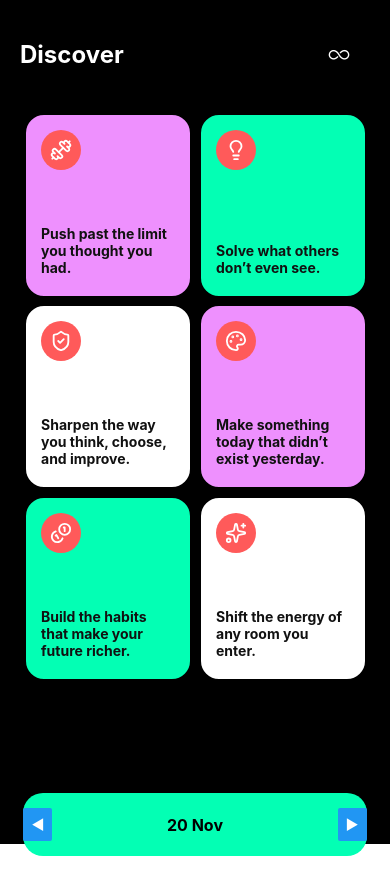
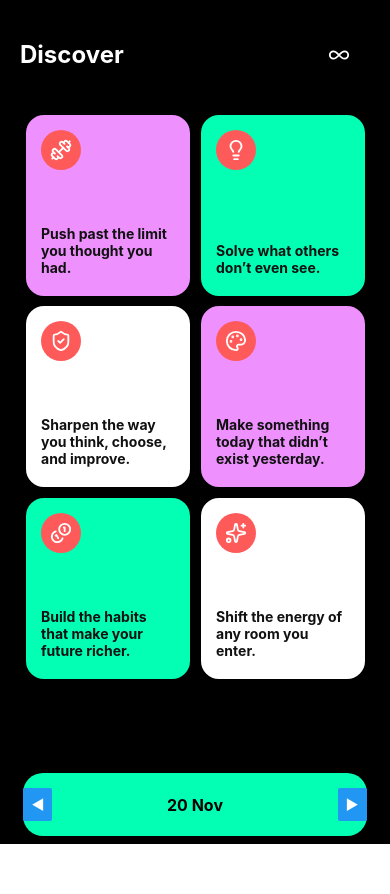
Before and after one commit to omkarjninja/sixThings, a React Native app: screen / in a window 390 px wide. Shown: the top 894 px of the page. Built offline with nearby package versions, Linux system fonts and the light colour scheme; no server answers.

Commit message:
idk again

```diff
--- a/components/Icon.tsx
+++ b/components/Icon.tsx
@@ -8,6 +8,7 @@ const ION_TO_LUCIDE: Record<string, string> = {
   "color-palette": "Palette",
   "cash-outline": "Coins",
   sparkles: "Sparkles",
+  "infinite-outline": "Infinity",
 };
 
 type IconProps = {
--- a/components/boxLayout.tsx
+++ b/components/boxLayout.tsx
@@ -212,6 +212,6 @@ const styles = StyleSheet.create({
   header: { flexDirection: "row", justifyContent: "space-between", alignItems: "center", paddingHorizontal: 20, marginBottom: 8 },
   dateText: { color: "#000", fontWeight: "700", fontSize: 16 },
   grid: { flexDirection: "row", flexWrap: "wrap", justifyContent: "center", padding: 20, height: "100%",width: "100%" },
-  box: { width: "88%", height: "7.5%", borderRadius: 20, backgroundColor: "#03ffb4", color: "#000", position: "absolute", display: "flex", bottom: -20, left: "4%", flexDirection: "row", alignItems: "center", justifyContent: "space-between", margin: "2%" },
+  box: { width: "88%", height: "7.5%", borderRadius: 20, backgroundColor: "#03ffb4", color: "#000", position: "absolute", display: "flex", bottom: 0, left: "4%", flexDirection: "row", alignItems: "center", justifyContent: "space-between", margin: "2%" },
   arrow: {},
 });
--- a/components/navbar.tsx
+++ b/components/navbar.tsx
@@ -1,11 +1,13 @@
 import { View, Text } from "react-native";
 import { Ionicons } from "@expo/vector-icons";
+import Icon from "./Icon";
 
 export default function Navbar() {
   return (
     <View style={{ padding: 20,marginTop:20, width: "100%" ,flexDirection:"row",justifyContent:"space-between", alignItems:"center" }}>
       <Text style={{ color: "#fff",fontSize: 24, fontWeight: "bold" }}>Discover</Text>
-      <Ionicons name={"infinite-outline"} size={22} color="#fff" style={{marginRight: 20}}/>
+      {/* <Ionicons name={"infinite-outline"} size={22} color="#fff" style={{marginRight: 20}}/> */}
+      <Icon name={'infinite-outline'} size={22} color="#fff" style={{marginRight: 20}}/>
     </View>
   );
 }
```
